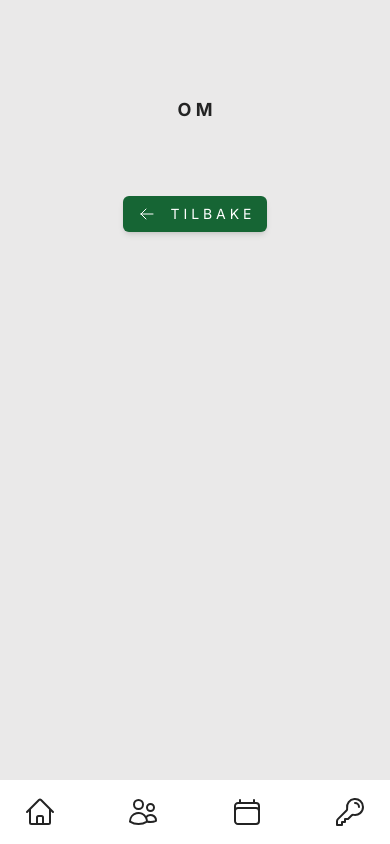
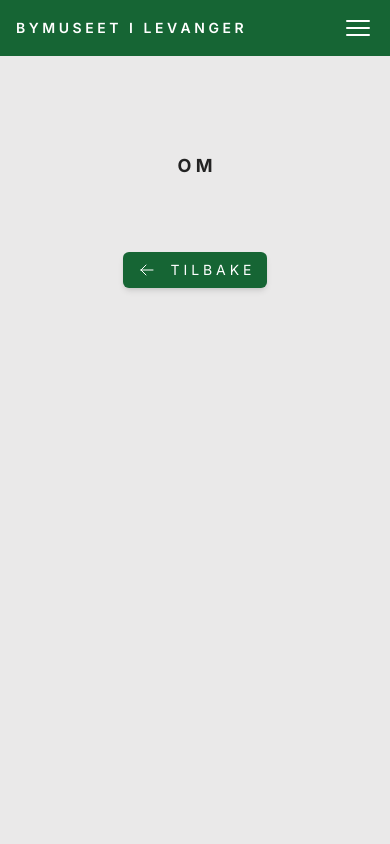
Before and after one commit to magnusgiverin/bymuseet, a Next.js app in the folder src/bymuseet/: page /om in a window 390 px wide. Shown: the top 844 px of the page. Built offline with nearby package versions, Linux system fonts and the light colour scheme.

Commit message:
Update: Update navbar for smaller screens

```diff
--- a/src/bymuseet/src/app/Components/Dropdown.tsx
+++ b/src/bymuseet/src/app/Components/Dropdown.tsx
@@ -1,7 +1,9 @@
 'use client';
 import { useEffect, useRef, useState } from 'react';
+import ReactDOM from 'react-dom';
 import Icons from '../Utils/Icons';
-import Shortcuts from '../Utils/data/shortcuts';
+import { spacedText } from '../Utils/spacedText';
+import shortcuts from '../Utils/data/shortcuts';
 
 const Dropdown = () => {
     const [isOpen, setIsOpen] = useState(false);
@@ -31,26 +33,34 @@ const Dropdown = () => {
     }, []); // Empty dependency array to run this effect only once
 
     return (
-        <div className="ml-auto top-0 py-2 px-4 relative group text-white flex items-center" ref={dropdownRef}>
+        <>
+            {isOpen && ReactDOM.createPortal(
+                <div className="fixed inset-0 bg-black bg-opacity-75 z-10"></div>,
+                document.body
+            )}
+            <div className="px-4 top-0 relative group text-white flex z-20" ref={dropdownRef}>
                 <button onClick={toggleDropdown}>
                     {isOpen ?
                         <Icons name="Cross" /> : <Icons name="Dropdown" />
                     }
                 </button>
                 {/* Dropdown content */}
-            <div className={`absolute right-0 mt-10 w-48 bg-gray-500 rounded-2xl shadow-black shadow-2xl backdrop-blur-2xl ${isOpen ? 'block' : 'hidden'}`}>
-                {Shortcuts.map((shortcut, index) => (
+                {isOpen && (
+                    <div className='absolute right-0 mt-11 w-screen bg-white shadow-black shadow-2xl backdrop-blur-2xl z-30'>
+                        {shortcuts.map((shortcut, index) => (
                             <a
                                 key={index}
                                 href={shortcut.url}
-                        className={`block px-4 py-2 text-sm text-white flex flex-row gap-4 hover:bg-blue-500 hover:text-white ${index === 0 ? 'rounded-t-2xl' : ''} ${index === Shortcuts.length - 1  ? 'rounded-b-2xl' : ''}`}
+                                className='block px-4 py-2 text-sm text-black flex flex-row gap-4 hover:text-green-800'
                             >
-                        {shortcut.icon}
-                        <h3>{shortcut.header}</h3>
+                                <h3 className='flex items-center'>{spacedText(shortcut.header)}</h3>
+                                <Icons name='ArrowRight_sm'/>
                             </a>
                         ))}
                     </div>
+                )}
             </div>
+        </>
     );
 };
 
--- a/src/bymuseet/src/app/Components/Navbar.tsx
+++ b/src/bymuseet/src/app/Components/Navbar.tsx
@@ -2,36 +2,40 @@
 
 import shortcuts from '../Utils/data/shortcuts';
 import { usePathname } from 'next/navigation';
+import Dropdown from './Dropdown';
+import { spacedText } from '../Utils/spacedText';
 
 const Navbar = () => {
   const pathname = usePathname();
 
   return (
-    <nav className='p-2 fixed sm:sticky sm:top-0 bottom-0 sm:bottom-auto z-50 font-semibold w-full bg-white backdrop-blur-2xl'>
+    <nav className='sm:p-2 fixed sticky top-0 bottom-auto z-50 font-semibold w-full bg-green-800 sm:bg-white backdrop-blur-2xl'>
       <div className="flex justify-center">
-      <div className="xs:hidden flex flex-row w-full sm:w-auto justify-between sm:justify-between sm:items-center">
+        <div className="hidden sm:block sm:flex flex-row w-full sm:w-auto justify-between sm:justify-between sm:items-center">
           {shortcuts.filter((shortcut) => ["hjem", "utleie", "arrangementer", "formidling"].includes(shortcut.header.toLowerCase())).map((shortcut, index) => {
             const isActive = pathname === shortcut.url;
             return (
               <a
                 key={index}
                 href={shortcut.url}
-                className={`block px-4 lg:px-8 py-2 text-sm flex flex-row gap-2 items-center ${isActive ? 'text-green-800' : ''}`}
+                className={`px-4 lg:px-8 py-2 text-sm flex flex-row gap-2 items-center ${isActive ? 'text-green-800' : ''}`}
                 style={isActive ? { textDecoration: 'underline', textUnderlineOffset: '6px', textDecorationThickness: '3px' } : {}}
               >
                 {shortcut.icon}
-                <h3 className={`hidden sm:block font-bold`}>{shortcut.header}</h3>
+                <h3 className={`font-bold`}>{shortcut.header}</h3>
               </a>
             );
           })}
         </div>
+        <div className='py-2 my-5 w-full sm:hidden flex flex-row items-center justify-center relative text-white'>
+            <div className='absolute left-0 px-4'>
+              <p className='whitespace-pre-wrap text-sm'>{spacedText("bymuseet i levanger")}</p>
+            </div>
+            <div className='absolute right-0'>
+              <Dropdown />
+            </div>
+          </div>
       </div>
-      {/* <NextBreadcrumb
-        homeElement={"Hjem"}
-        separator={'/'}
-        activeClasses='text-gray-500'
-        listClasses='hover:underline mx-2 font-semibold'
-      /> */}
     </nav>
   );
 };
--- a/src/bymuseet/src/app/Utils/data/shortcuts.tsx
+++ b/src/bymuseet/src/app/Utils/data/shortcuts.tsx
@@ -31,6 +31,7 @@ const shortcuts: ShortcutLink[] = [
     {
         header: 'Om',
         url: '/om',
+        icon: <Icons name={"Om"}/>
     },
 ]
 
--- a/src/bymuseet/src/app/index/Utforsk.tsx
+++ b/src/bymuseet/src/app/index/Utforsk.tsx
@@ -22,13 +22,12 @@ const Utforsk: React.FC<UtforskProps> = ({ location }) => {
             <div className="flex flex-row flex-wrap justify-center gap-8">
                 {locations.filter(loc => loc.id !== location?.id).map((loc) => (
                     <div key={loc.id} className="flex flex-col items-center transition-transform duration-300 ease-in-out transform hover:scale-105">
-                        <Link className="shadow-md rounded-md relative lg:w-96 lg:h-48 sm:w-64 sm:h-32 w-[330px] h-48 overflow-hidden cursor-pointer" href={`/lokaliteter/${loc.id}`}>
+                        <Link className="shadow-md relative lg:w-96 lg:h-48 sm:w-64 sm:h-32 w-[330px] h-48 overflow-hidden cursor-pointer" href={`/lokaliteter/${loc.id}`}>
                             <Image
                                 src={loc.image}
                                 alt={loc.name}
                                 layout="fill"
                                 objectFit="cover"
-                                className="rounded-md"
                             />
                         </Link>
                         <p className="whitespace-pre-wrap mt-2 text-sm">{spacedText(loc.name)}</p>
--- a/src/bymuseet/src/app/layout.tsx
+++ b/src/bymuseet/src/app/layout.tsx
@@ -23,7 +23,7 @@ export default function RootLayout({
       <body className={inter.className}>
         <Navbar />
         <main className="px-2 flex w-full flex-col items-center min-h-screen">
-          <div className="md:w-4/5 w-full">
+          <div className="md:w-3/4 w-full">
               {children}
           </div>
         </main>
--- a/src/bymuseet/src/app/lokaliteter/[location-id]/Gallery.tsx
+++ b/src/bymuseet/src/app/lokaliteter/[location-id]/Gallery.tsx
@@ -59,15 +59,8 @@ const Gallery: React.FC<GalleryProps> = ({ images, location }) => {
                 <div className="hidden md:block">
                     <div className="fixed inset-0 z-50 flex items-center justify-center bg-black bg-opacity-75">
                         <div className="m-20 relative bg-white p-1 rounded-lg shadow-lg w-2/3 w-auto max-w-full max-h-[90vh] overflow-auto">
-                            <button
-                                onClick={closeModal}
-                                className="absolute top-2 right-2 bg-red-500 text-white rounded-md w-auto px-2 py-1 flex items-center justify-center"
-                            >
-                                <div>
-                                    {spacedText("lukk")}
-                                </div>
-                            </button>
-                            <div className="flex justify-center">
+
+                            <div className="flex justify-center z-0">
                                 <Image
                                     src={selectedImage}
                                     alt="Selected Image"
@@ -75,6 +68,14 @@ const Gallery: React.FC<GalleryProps> = ({ images, location }) => {
                                     height={imageDimensions.height}
                                     className="rounded-lg"
                                 />
+                                <button
+                                    onClick={closeModal}
+                                    className="absolute top-2 right-2 bg-red-500 z-50 text-white rounded-md w-auto px-2 py-1 flex items-center justify-center"
+                                >
+                                    <div>
+                                        {spacedText("lukk")}
+                                    </div>
+                                </button>
                             </div>
                         </div>
                     </div>
--- a/src/bymuseet/src/app/lokaliteter/[location-id]/Introduction.tsx
+++ b/src/bymuseet/src/app/lokaliteter/[location-id]/Introduction.tsx
@@ -15,7 +15,7 @@ const Introduction: React.FC<IntroductionProps> = ({ location }) => {
                 <p className="whitespace-pre-wrap">{location.description}</p>
                 <Button icon={'ArrowLeft_sm'} text={'tilbake'} iconPosition='left' />
             </div>
-            <div className="lg:h-auto h-60 lg:w-1/3  xl:w-2/5 w-full relative shadow-md">
+            <div className="lg:h-auto h-60 lg:w-1/3 xl:w-2/5 w-full relative shadow-md">
                 <Image
                     src={location.image}
                     alt="Fasade Levanger"
```
Lines whose indentation alone changed are shown as unchanged.
